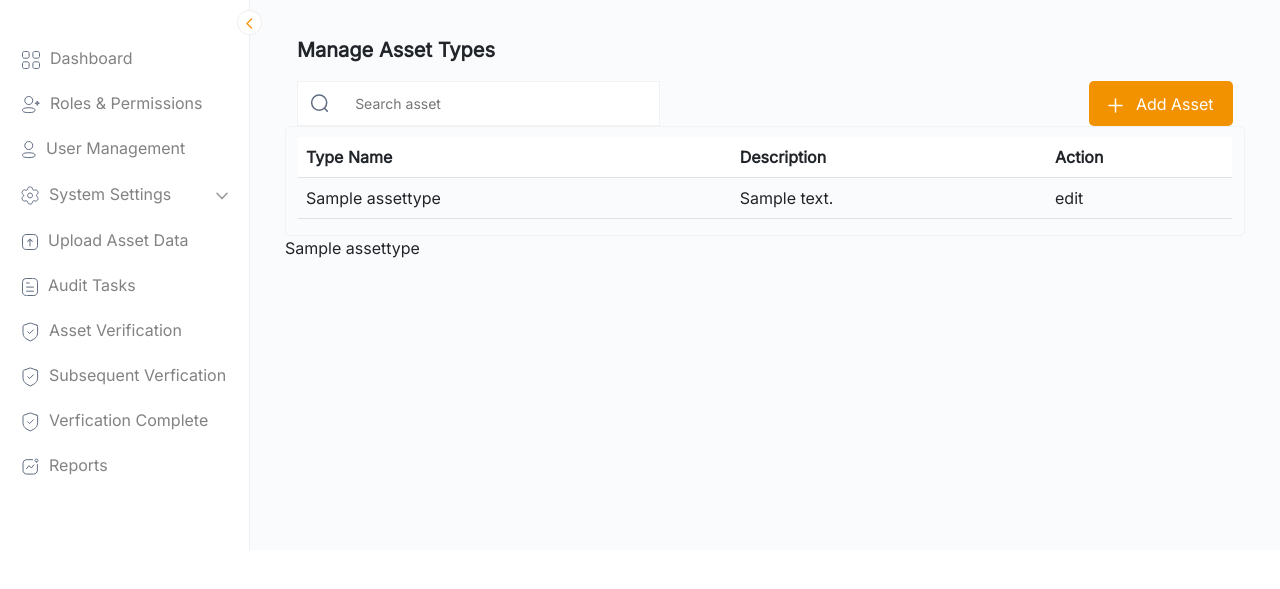
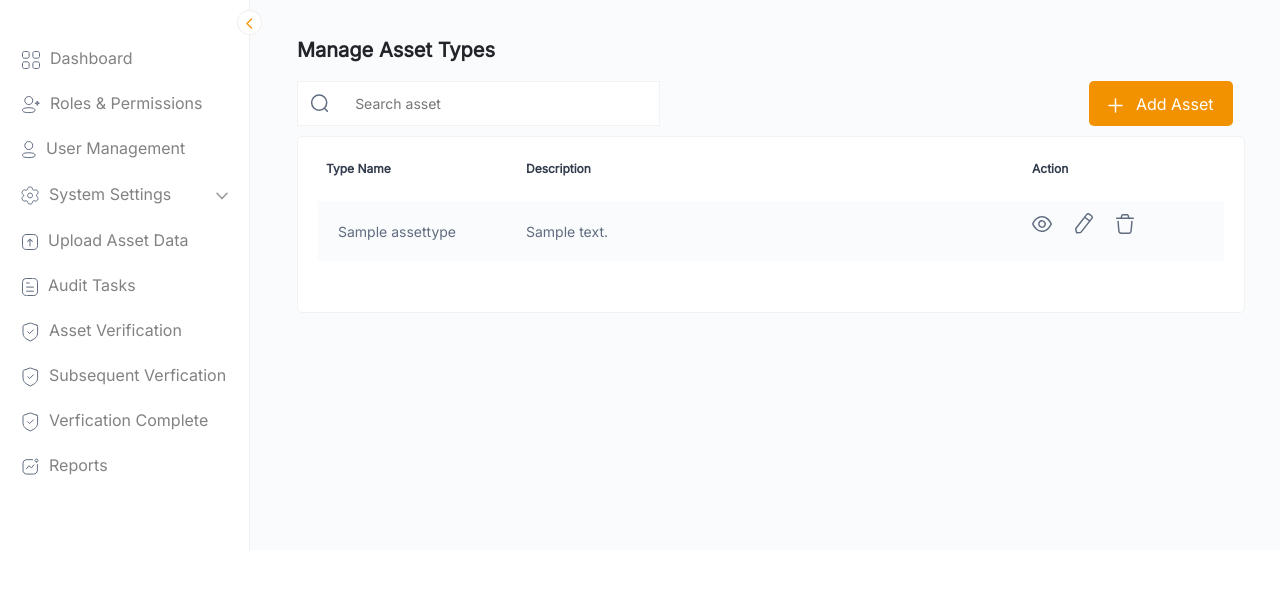
Before and after one commit to JyothisKiran/VAT, a Django app: page /asset/list/ in a window 1280 px wide. Shown: the part 90-679 px from the top of the page. Run offline with Django 4.2, Linux system fonts and the light colour scheme; tables that the repository leaves empty hold one stand-in row (values such as "Sample post"); some libraries are stand-ins or nearby versions.

Commit message:
Assettype ListView

```diff
--- a/VAT shadow/src/asset_type/urls.py
+++ b/VAT shadow/src/asset_type/urls.py
@@ -1,6 +1,7 @@
 from django.urls import path
-from .views import AssettypeListView
+from .views import AssettypeListView,AssettypeAddView
 
 urlpatterns = [
     path('list/',AssettypeListView.as_view(),name='list'),
+    path('add/',AssettypeAddView.as_view(),name='add'),
 ]
--- a/VAT shadow/src/asset_type/views.py
+++ b/VAT shadow/src/asset_type/views.py
@@ -1,8 +1,14 @@
 from django.shortcuts import render
-from django.views.generic import ListView
+from django.views.generic import ListView,CreateView
 from .models import AssetType
 # Create your views here.
 
 class AssettypeListView(ListView):
     model = AssetType
     template_name = 'asset_type/list.html'
+
+
+class AssettypeAddView(CreateView):
+    model = AssetType
+    fields = ['type_name','description']
+    template_name = 'asset_type/add.html'
--- a/VAT shadow/src/static/asset_type/css/list.css
+++ b/VAT shadow/src/static/asset_type/css/list.css
@@ -1,5 +1,9 @@
+.wrapper{
+    font-family: 'Inter';
+}
+
 .heading{
-    font-family: 'Inter';
+
     font-size: 20px;
     font-weight: 700;
 }
@@ -41,20 +45,66 @@
 }
 
 .tablediv{
-    padding-top: 10px;
+    margin-top:10px;
     border: 1px solid #F0F2F4;
     border-radius: 5px;
+    padding: 20px;
+    padding-top: 0px;
+    margin-left: 12px;
+    background-color: #ffff;
+}
+
+.assettable{
+    border-collapse:separate;
+    border-spacing:0 15px;
+}
+
+
+.assettable thead tr th{
+    color: #323C4D;
+    font-weight: 600;
+    font-size: 12px;
+    font-family: 'Inter';
+    border-style: none;
+    height: 20px;
 
 }
 
-.assettable thead{
-    background-color: none;
+.col1{
+    width: 200px;
 }
 
+
+
 .assettable tbody tr{
-    border-style: none;
+    height: 60px;
+
+
 }
 
 .assettable tbody tr td{
     background-color: #FAFBFC;
+    border-style: none;
+    font-size: 14px;
+    font-weight: 400;
+    color: #606C80;
 }
+
+.assettable tbody tr .col1data{
+    padding-left: 20px;
+}
+
+.assettable tbody tr .col2data{
+    padding-right:20px ;
+}
+
+.assettable tbody tr td ul{
+    list-style: none;
+    padding-left: 0px;
+    display: flex;
+    gap:23px ;
+}
+
+.assettable tbody tr td ul li{
+    float: left;
+}
--- a/VAT shadow/src/templates/asset_type/list.html
+++ b/VAT shadow/src/templates/asset_type/list.html
@@ -14,7 +14,7 @@
 
 {% block contents %}
 
-    <div class="container-fluid">
+    <div class="container-fluid wrapper">
         <div class="row">
             <p class="heading">Manage Asset Types</p>
         </div>
@@ -39,22 +39,27 @@
 
         <div class="row">
             <div class="col tablediv">
-                <table class="table assettable">
+                <table class="table align-middle assettable">
                     <thead>
                       <tr>
-                        <th scope="col">Type Name</th>
-                        <th scope="col">Description</th>
-                        <th scope="col">Action</th>
+                        <th class="col1" scope="col">Type Name</th>
+                        <th class="col2" scope="col">Description</th>
+                        <th class="col1" scope="col">Action</th>
                       </tr>
                     </thead>
                     <tbody>
 
                       {% for items in object_list %}
                         <tr>
-                            <td>{{items.type_name}}</td>
-                            <td>{{items.description}}</td>
-                            <td> edit</td>
+                            <td class="col1data" >{{items.type_name}}</td>
+                            <td class="col2data">{{items.description}}</td>
+                            <td> <ul>
+                                <a href=""><li><img src="{% static 'asset_type/images/Frame1.svg' %}" alt=""></li></a>
+                                <a href=""><li><img src="{% static 'asset_type/images/Edit.svg' %}" alt=""></li></a>
+                                <a href=""><li><img src="{% static 'asset_type/images/Frame.svg' %}" alt=""></li></a>
+                            </ul></td>
                         </tr>
+
                       {% endfor %}
 
                     </tbody>
@@ -63,8 +68,6 @@
         </div>
     </div>
 
-    {% for items in object_list %}
-        <p>{{items.type_name}}</p>
-    {% endfor %}
+
 
 {% endblock contents %}
```
Also changed, not shown: VAT shadow/src/templates/asset_type/add.html (added, +13 -0 lines), VAT shadow/src/asset_type/migrations/0002_alter_assettype_created_at.py (added), VAT shadow/src/static/asset_type/images/Edit.svg (added), VAT shadow/src/static/asset_type/images/Frame.svg (added), VAT shadow/src/static/asset_type/images/Frame1.svg (added), 1 other file.
